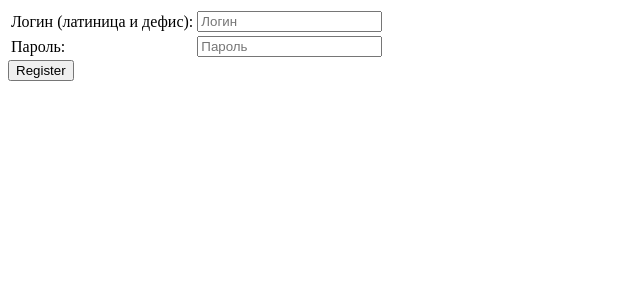
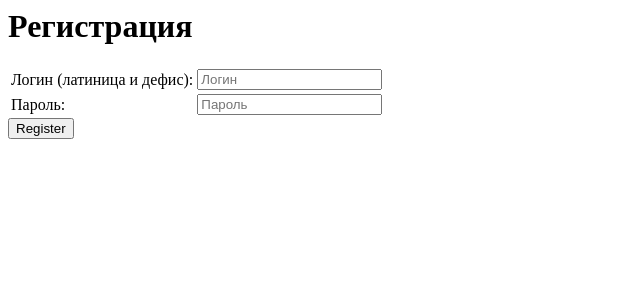
Before and after one commit to kristinatibeikina/design-studio, a Django app: page /desingapp/login/ in a window 1280 px wide. Shown: the top 300 px of the page, without its empty margins (0-640 px from the left). Run offline with Django 4.2, Linux system fonts and the light colour scheme; parts of the project's set-up code (start-up, migrations or seed data) failed here and were passed over.

Commit message:
Представление шаблона авторизации

```diff
--- a/desingstudion/desingapp/templates/registration/login.html
+++ b/desingstudion/desingapp/templates/registration/login.html
@@ -1,5 +1,6 @@
  <body>
         {% block content %}
+        <h1>Регистрация</h1>
             <form method="post" action="">
                 {% csrf_token %}
                 <table>
```
